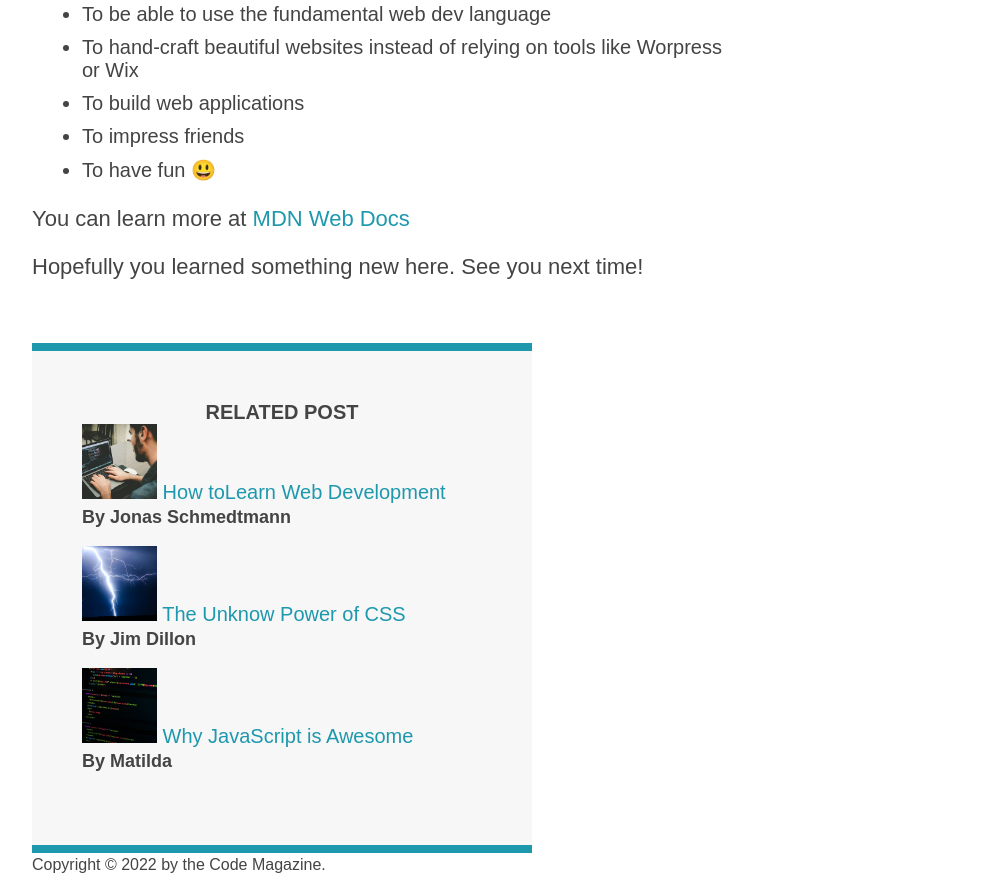
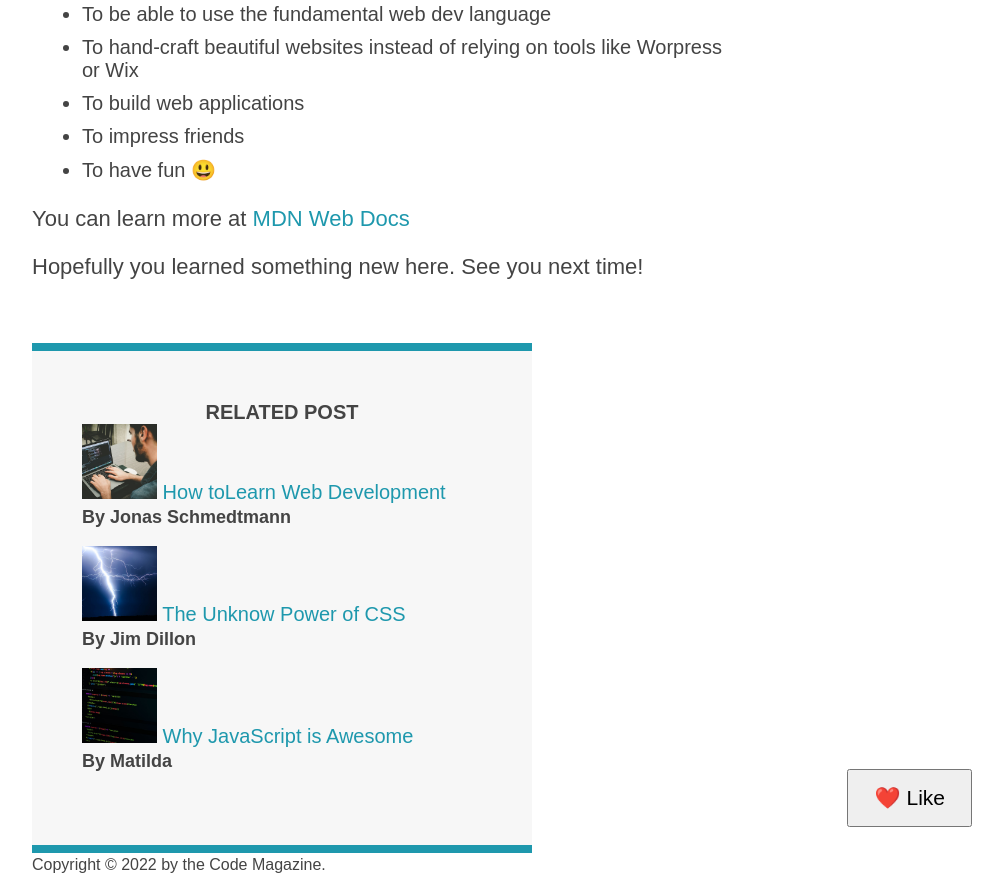
Before and after one commit to matiasard/02-HTML-Fundamentals, a plain HTML site: page index.html in a window 1280 px wide. Shown: the part 1597-2489 px from the top of the page, without its empty margins (258-1261 px from the left). Drawn offline with Linux system fonts and the light colour scheme.

Commit message:
41. Pseudo-element

```diff
--- a/index.html
+++ b/index.html
@@ -30,6 +30,8 @@
         <p id="author">Posted by <strong>Laura Jones</strong> on Monday, June 21st 2027</p>
 
         <img loading="lazy" src="./img/post-img.jpg" alt="HTML code on a screen" width="500" class="post-img">
+        <button class="btn-like">❤️ Like</button>
+
       </header>
 
       <p>
@@ -126,6 +128,7 @@
       </p>
     </footer>
   </div>
+
 </body>
 
 </html>
--- a/styles/main.css
+++ b/styles/main.css
@@ -9,6 +9,7 @@ body {
 	border-top: 8px solid #1e98ad;
 	font-family: sans-serif;
 	color: #444444;
+	position: relative;
 }
 
 .container {
@@ -110,6 +111,23 @@ li:last-child {
 	height: auto;
 }
 
+.btn-like {
+	padding: 15px 25px;
+	font-size: 21px;
+	position: absolute;
+	bottom: 50px;
+	right: 50px;
+}
+
+h1::first-letter {
+	font-style: normal;
+	margin-right: 5px;
+}
+
+h3 + p::first-line {
+	/* color: red; */
+}
+
 /* ************************ - Styling Links  - ***************************** */
 
 /* *👇Para todos los link que tienen el atributo "href" */
```
